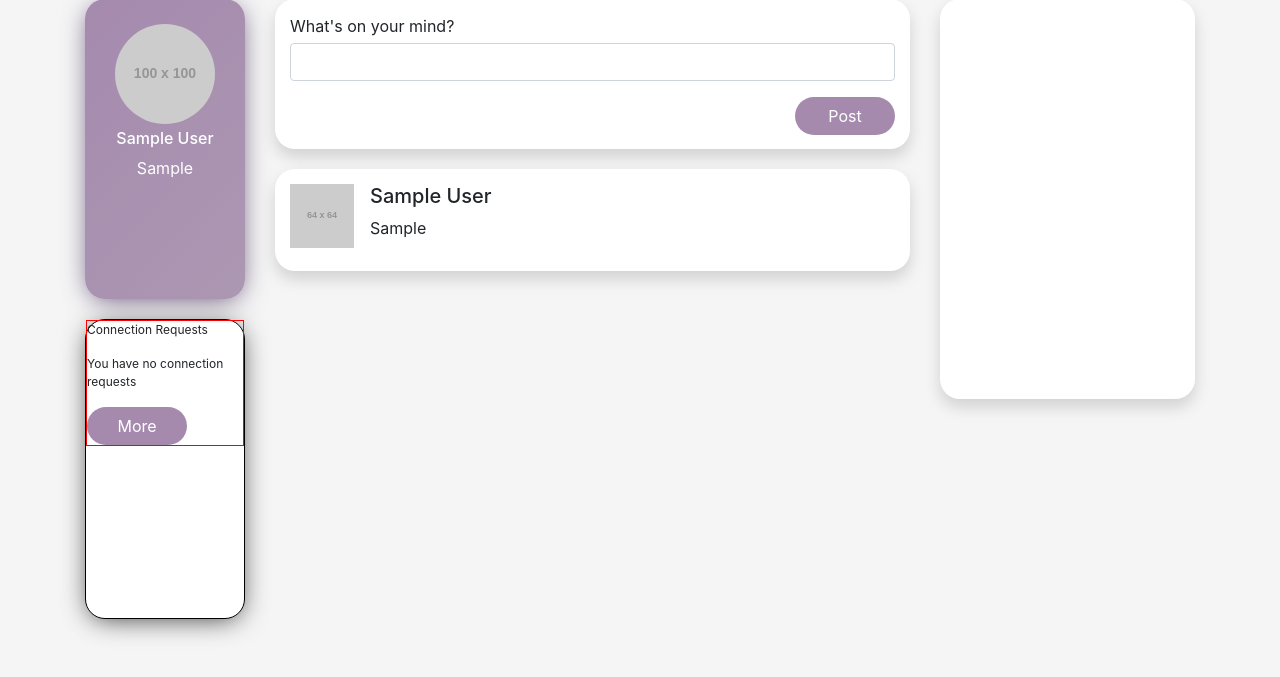
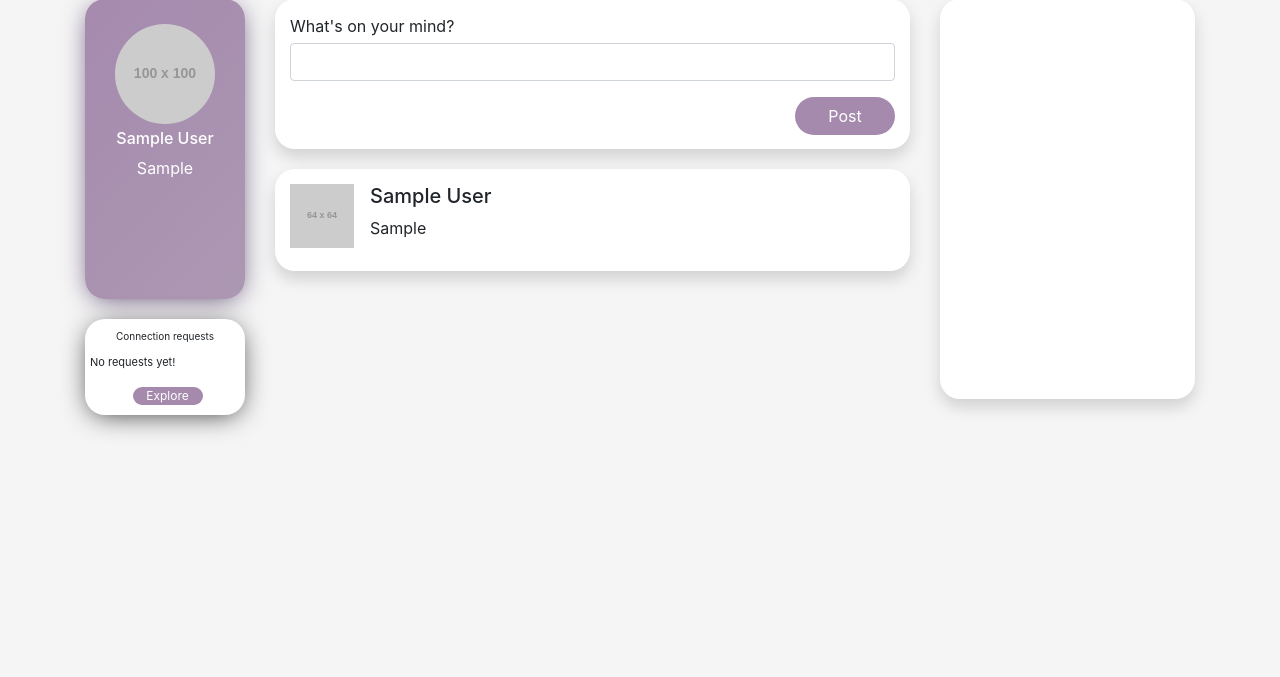
Before and after one commit to lua-lipa/PsychNova, a PHP site: page /html/timeline.php in a window 1280 px wide. Shown: the part 95-772 px from the top of the page. Run offline with PHP 8.4, Linux system fonts and the light colour scheme; the visitor is signed in with stand-in values (Sample User, id 1); tables that the repository leaves empty hold one stand-in row (values such as "Sample post"); grey boxes labelled with a size stand in for pictures from a placeholder-image service; some libraries are stand-ins or nearby versions.

Commit message:
updated timeline

```diff
--- a/css/timeline.css
+++ b/css/timeline.css
@@ -7,6 +7,17 @@ body {
     border-radius: 100px !important;
     color: white;
     width: 100px;
+}
+
+.btn-small {
+    background-color: #A58AAE;
+    border-radius: 100px !important;
+    color: white;
+    width: 70px;
+    margin: auto;
+    display: block;
+    text-align: center;
+    margin-bottom: 10px;
 }
 
 .profile-card {
@@ -38,21 +49,27 @@ body {
 
 .connections-card {
     margin-top: 20px;
-    height: 300px;
+    flex-wrap: wrap;
     border-radius: 20px;
     box-shadow: 0px 4px 27px -5px #333333;
     background-color: white;
     display: flex;
+    justify-content: center;
     flex-direction: column;
-    border: 1px solid black;
 }
 
 .connections-container {
     display: flex;
     flex-direction: column;
     justify-content: center;
-    border: 1px solid red;
     font-size: 12px;
+    margin-left: 5px;
+}
+
+.connections-title {
+    margin-top: 10px;
+    margin-bottom: 10px;
+    font-size: 10px;
 }
 
 h9 {
--- a/html/timeline.php
+++ b/html/timeline.php
@@ -25,7 +25,7 @@ $postsData = $post->getPostsData();
 $userData = $user->getUserData($_SESSION['userid']);
 $pendingConnectionsData = $connection->getPendingConnections($_SESSION['userid']);
 $numberOfConections = count($pendingConnectionsData);
-// $numberOfConections = 0;
+// $numberOfConections = 1;
 
 /*
   echo "<pre>";
@@ -71,15 +71,30 @@ $numberOfConections = count($pendingConnectionsData);
 
 
         <div class="connections-card">
+          <?php if ($numberOfConections > 1) { ?>
+            <h class="connections-title" style="text-align:center"><?php echo $numberOfConections . " connection requests" ?></h>
+
+          <?php } else if ($numberOfConections == 1) { ?>
+            <h class="connections-title" style="text-align:center"><?php echo $numberOfConections . " connection request" ?></h>
+          <?php
+          } else { ?>
+            <h class="connections-title" style="text-align:center">Connection requests</h>
+          <?php } ?>
+
           <div class="connections-container">
-            <p>Connection Requests</p>
+
             <?php
             if ($numberOfConections == 0) { ?>
-              <p>You have no connection requests</p>
+              <p style="font-size:11px">No requests yet!</p>
               <?php
             } else {
+              $noOfConnectionsDisplayed = 0;
               foreach ($pendingConnectionsData as $key => $value) {
-                $pendingConnectionUserData = $user->getUserData($value['user_inviter']);
+                if ($noOfConnectionsDisplayed == 3) break;
+                else {
+                  $pendingConnectionUserData = $user->getUserData($value['user_inviter']);
+                  $noOfConnectionsDisplayed += 1;
+                }
               ?>
                 <div class="connection-row">
                   <img src="https://dummyimage.com/40x40/cfcfcf/000000" class="rounded-circle" alt="...">
@@ -90,8 +105,8 @@ $numberOfConections = count($pendingConnectionsData);
               }
             }
             ?>
-            <a class="btn float-center" href="pending_connections.php">More</a>
-            <!-- <button type="submit" class="btn float-center">More</button> -->
+            <a class="btn-small float-center" href="pending_connections.php">Explore</a>
+            <!-- <button type=" submit" class="btn float-center">More</button> -->
           </div>
         </div>
 
```
Also changed, not shown: css/pending-connections.css (added, +42 -0 lines), html/pending_connections.php (+10 -7 lines).
